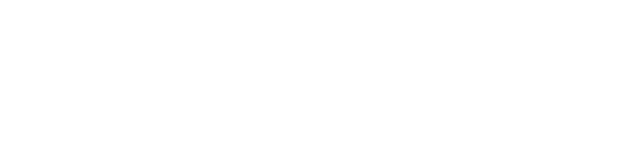
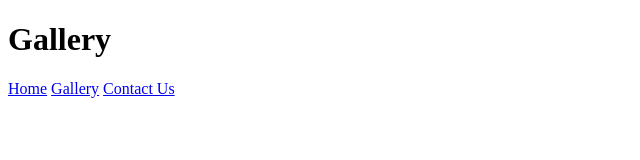
Before and after one commit to dallen1/Week-07-HTML, a plain HTML site: page gallery.html in a window 1280 px wide. Shown: the whole page, without its empty margins (0-640 px from the left). Drawn offline with Linux system fonts and the light colour scheme.

Commit message:
titles and nav

```diff
--- a/gallery.html
+++ b/gallery.html
@@ -7,6 +7,12 @@
     <title>Document</title>
 </head>
 <body>
+    <div class="title">
+        <h1>Gallery</h1>
+    </div>
+    <div class="top_nav">
+        <a href="index.html">Home</a>&nbsp;<a href="gallery.html">Gallery</a>&nbsp;<a href="contact.html">Contact Us</a>
+    </div>
 
 </body>
 </html>
```
Also changed, not shown: contact.html (+6 -1 lines), index.html (+6 -1 lines).
